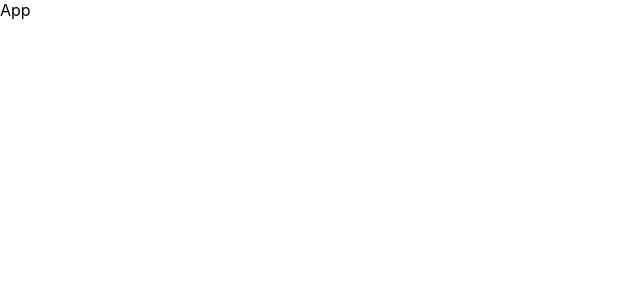
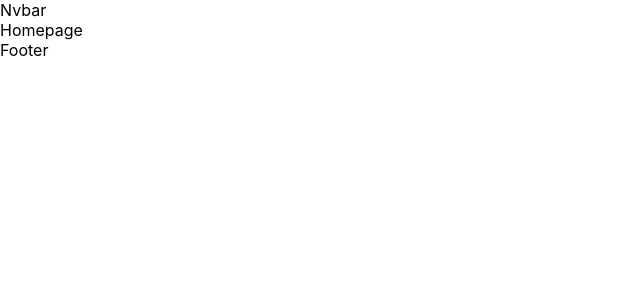
Before and after one commit to sanchi231/PeaceOut, a React (Create React App) app in the folder client/: page / in a window 1280 px wide. Shown: the top 300 px of the page, without its empty margins (0-640 px from the left). Built offline with nearby package versions, Linux system fonts and the light colour scheme.

Commit message:
implementing routing

```diff
--- a/client/package.json
+++ b/client/package.json
@@ -8,6 +8,7 @@
     "@testing-library/user-event": "^12.8.3",
     "react": "^17.0.2",
     "react-dom": "^17.0.2",
+    "react-router-dom": "^5.2.0",
     "react-scripts": "4.0.3",
     "web-vitals": "^1.1.2"
   },
--- a/client/src/App.js
+++ b/client/src/App.js
@@ -1,9 +1,14 @@
 import React from 'react'
 
-function App() {
+import Navbar from './components/Navbar';
+import Footer from './components/Footer';
+
+function App(props) {
   return (
     <div>
-      App
+      <Navbar />
+      {props.children}
+      <Footer />
     </div>
   )
 }
--- a/client/src/index.js
+++ b/client/src/index.js
@@ -1,15 +1,30 @@
 import React from 'react';
 import ReactDOM from 'react-dom';
+import { BrowserRouter as Router, Switch, Route } from "react-router-dom";
 import './index.css';
-import App from './App';
 import reportWebVitals from './reportWebVitals';
 
-ReactDOM.render(
-  <React.StrictMode>
-    <App />
-  </React.StrictMode>,
-  document.getElementById('root')
-);
+
+import App from './App';
+import Homepage from './components/Homepage';
+import Signup from './components/Signup';
+import NotFound from './components/NotFound';
+
+
+
+const routing = (
+  <Router>
+    <Switch>
+      <App>
+        <Route exact path="/" component={Homepage} />
+        <Route exact path="/signup" component={Signup} />
+        <Route exact path="/notfound" component={NotFound} />
+      </App>
+    </Switch>
+  </Router>
+)
+
+ReactDOM.render(routing, document.getElementById('root'));
 
 // If you want to start measuring performance in your app, pass a function
 // to log results (for example: reportWebVitals(console.log))
```
Also changed, not shown: 1 other file (tests, documents, lock files or other folders).
